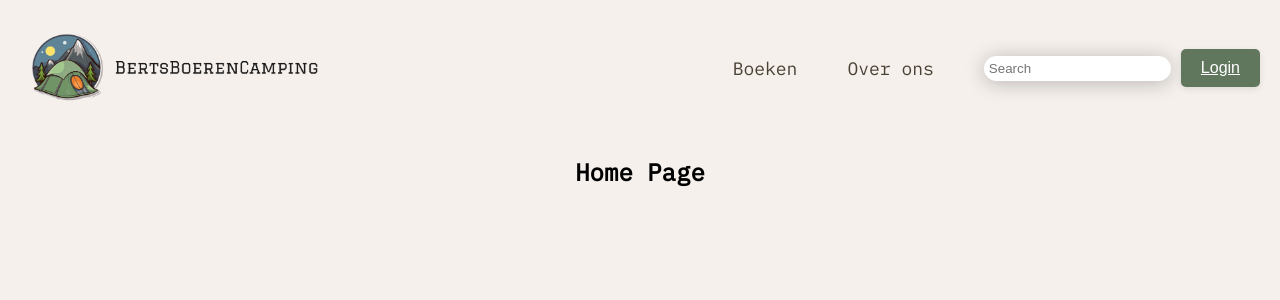
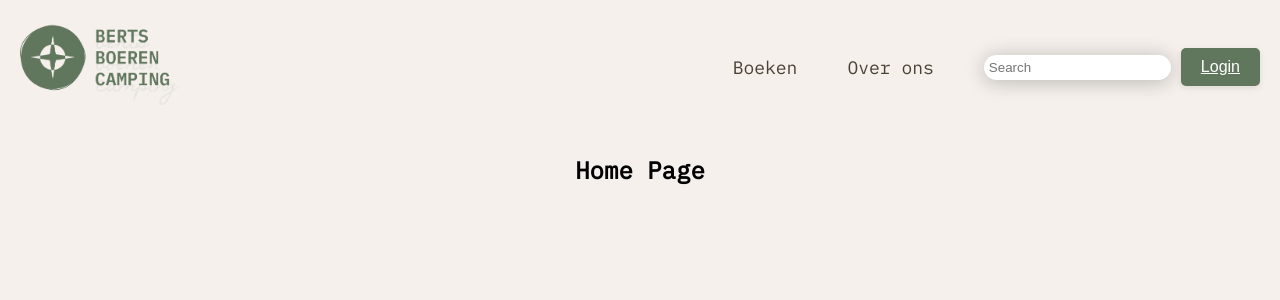
Before and after one commit to LaulensW/BertsBoerenCamping, a React (Vite) app in the folder BertsBoerenCamping/: page / in a window 1280 px wide. Shown: the top 300 px of the page. Built offline with nearby package versions, Linux system fonts and the light colour scheme.

Commit message:
navbar changes

```diff
--- a/BertsBoerenCamping/src/Views/DashboardPage.jsx
+++ b/BertsBoerenCamping/src/Views/DashboardPage.jsx
@@ -1,12 +1,14 @@
 import React from 'react';
 import BookingList from '../components/BookingList';
+import Layout from '../components/Layout';
 
 
 function DashboardPage() {
   return (
     <div>
-      <h1>Dashboard</h1>
-      <BookingList />
+      <Layout>
+      <  BookingList />
+      </Layout>
     </div>
   );
 }
--- a/BertsBoerenCamping/src/components/Navbar.css
+++ b/BertsBoerenCamping/src/components/Navbar.css
@@ -18,7 +18,7 @@
   }
 
   .logo {
-    width: 300px; /* Adjust the logo width as needed */
+    width: 180px; /* Adjust the logo width as needed */
     height: auto;
   }
 
--- a/BertsBoerenCamping/src/components/navbar.jsx
+++ b/BertsBoerenCamping/src/components/navbar.jsx
@@ -7,7 +7,7 @@ const Navbar = () => {
       <nav className="navbar-container">
         <div className="navbar-left">
           <Link to="/" className="logo-link">
-            <img src= "../images/Logo-Bertsboerencamping-new.png" alt="Logo" className="logo" />
+            <img src= "../images/BBC_LOGO.png" alt="Logo" className="logo" />
           </Link>
         </div>
         <div className="navbar-right">
```
Also changed, not shown: BertsBoerenCamping/public/images/BBC_LOGO.png (added).
